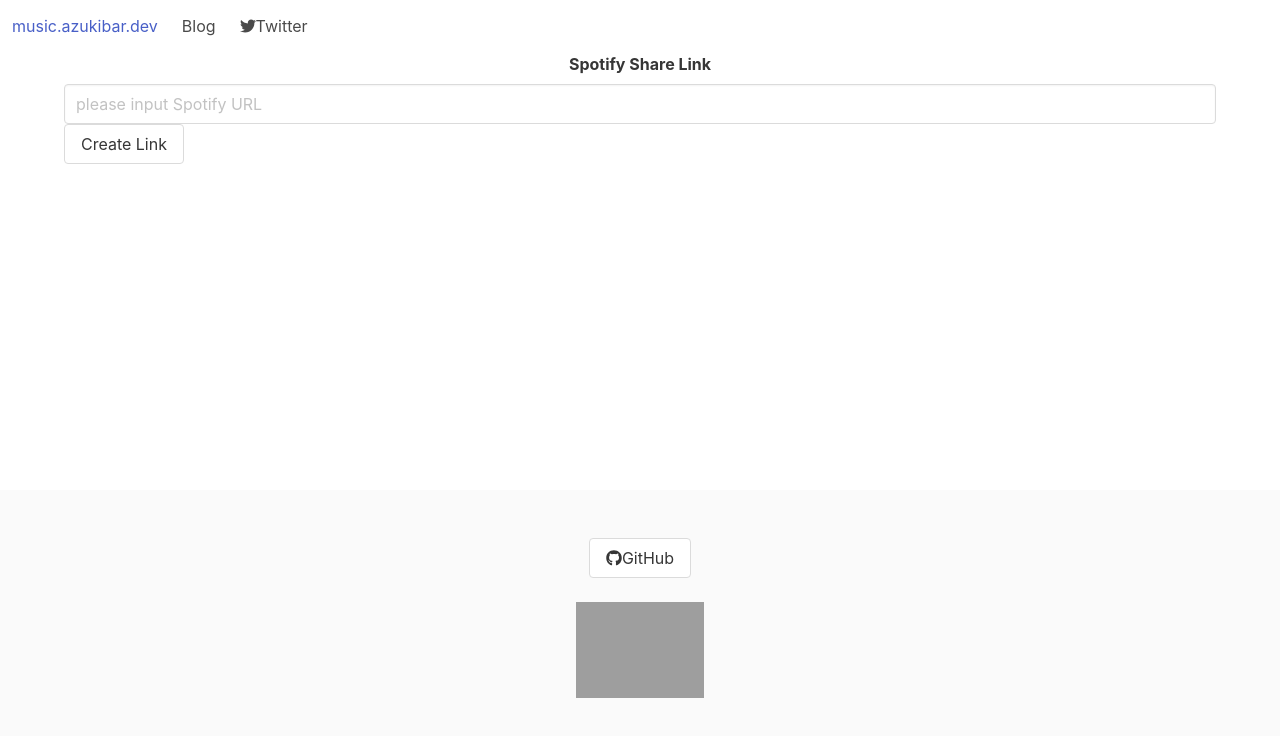
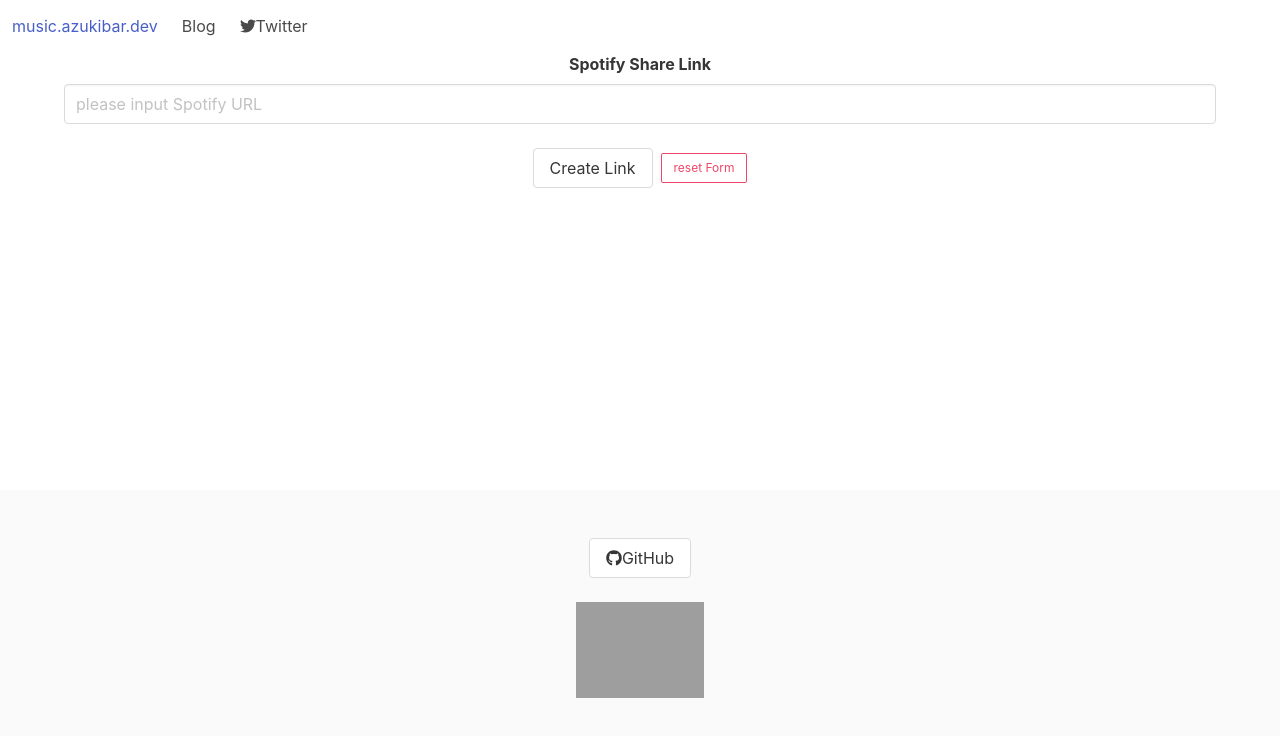
Before and after one commit to Azuki-bar/shareMusicProperty, a Next.js app: page / in a window 1280 px wide. Shown: the top 736 px of the page. Built offline with nearby package versions, Linux system fonts and the light colour scheme; grey boxes are pictures that could not be loaded.

Commit message:
change button position to center
and add form delete button

```diff
--- a/component/urlForm.jsx
+++ b/component/urlForm.jsx
@@ -125,13 +125,30 @@
     <div>
       < form onSubmit={getApiReq}>
         <div className="field">
+          <div className="block">
             <label className="label has-text-centered">{props.service + " Share Link"}</label>
             <input value={inputUrl} className="input" type="text" name={"url"}
                    onInput={(e) => setInputUrl(e.target.value)}
                    placeholder={"please input " + props.service + " URL"}/>
+          </div>
+
+          <div className="block">
+            <div className="buttons is-centered">
+
               <button className={"button" + changeSendButton()} onClick={getApiReq} type="submit">
                 {sendButtonMessage()}
               </button>
+
+              <button className="button is-danger is-small is-outlined"
+                      onClick={(e) => {
+                        e.preventDefault();
+                        setInputUrl("")
+                      }}
+              >
+                reset Form
+              </button>
+            </div>
+          </div>
         </div>
       </form>
       <div className="field">
```
Lines whose indentation alone changed are shown as unchanged.
